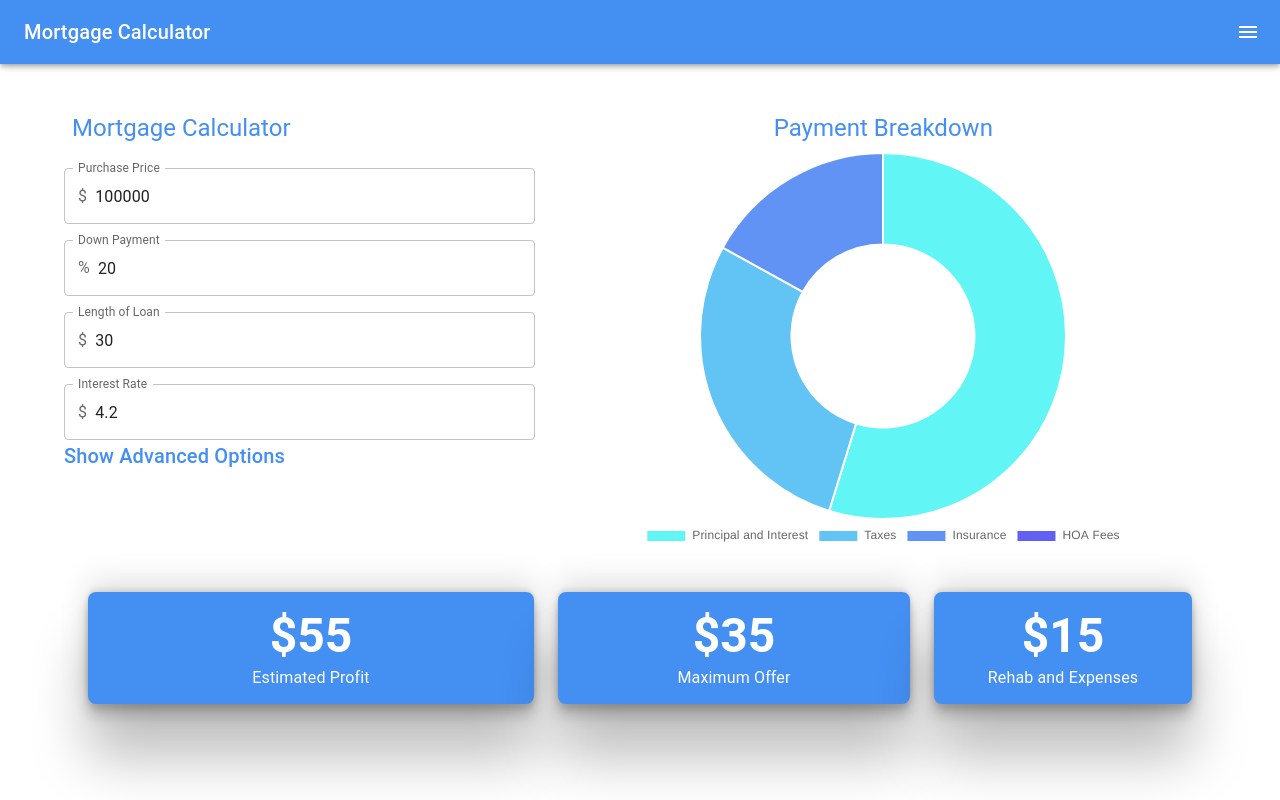
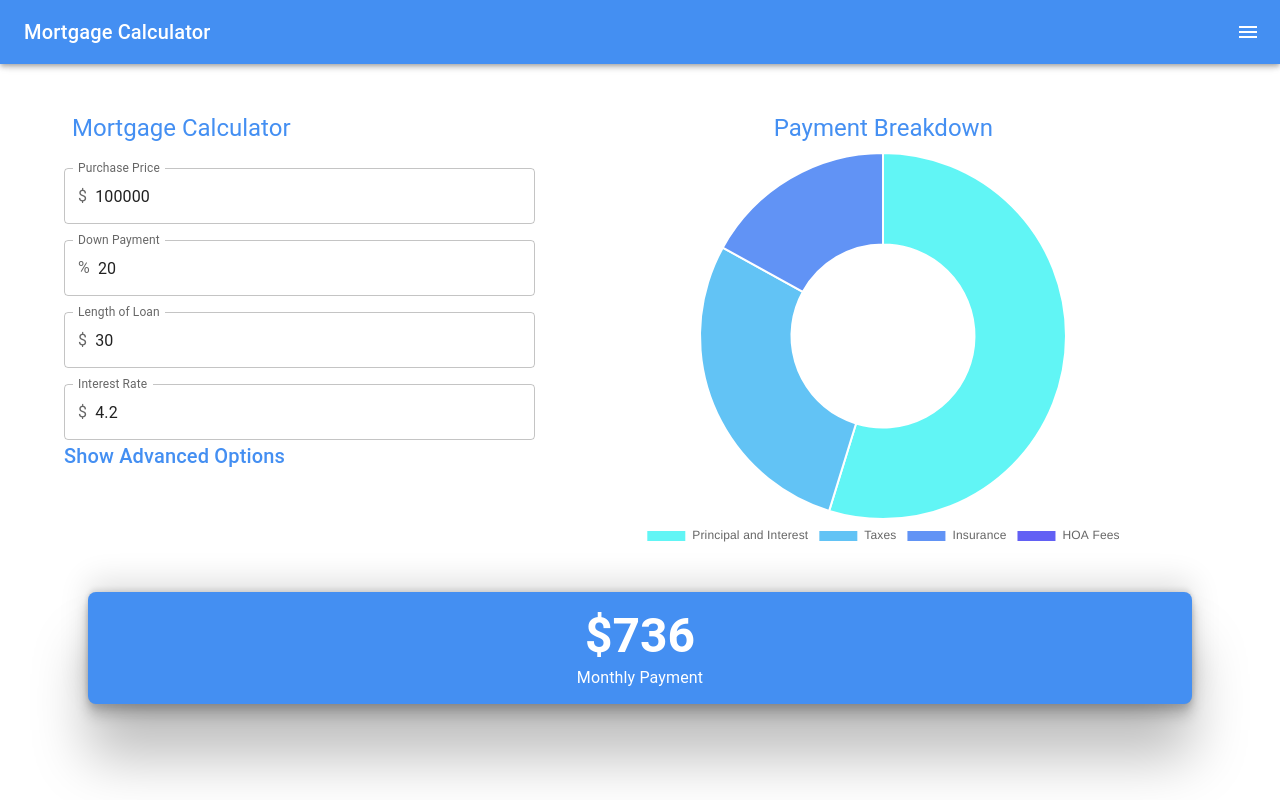
Before and after one commit to ryanevans253/react-calculators, a React (Create React App) app: page / in a window 1280 px wide. Built offline with nearby package versions, Linux system fonts and the light colour scheme.

Commit message:
updated mortgage calc

```diff
--- a/package.json
+++ b/package.json
@@ -14,7 +14,7 @@
     "react": "^17.0.2",
     "react-chartjs-2": "^4.0.1",
     "react-dom": "^17.0.2",
-    "react-scripts": "5.0.0",
+    "react-scripts": "^5.0.0",
     "web-vitals": "^2.1.4"
   },
   "scripts": {
--- a/src/Mortgage.js
+++ b/src/Mortgage.js
@@ -10,6 +10,8 @@ import Results from "./components/flipResults/FlipResults";
 function Mortgage() {
   const [purchasePrice, setPurchasePrice] = useState(100000);
   const [interestRate, setInterestRate] = useState(4.46);
+
+  //need to address a parsing issue with the decimal.
   const [downPayment, setDownPayment] = useState(20);
   const [loanLength, setLoanLength] = useState(30);
 
@@ -25,6 +27,7 @@ function Mortgage() {
   const [monthlyTaxes, setMonthlyTaxes] = useState(400);
   const [monthlyInsurance, setMonthlyInsurance] = useState(60);
   const [monthlyHOAFees, setMonthlyHOAFees] = useState(300);
+  const [totalMonthlyPayment, setTotalMonthlyPayment] = useState(0);
 
   //update monthly principal and interest
   useEffect(() => {
@@ -50,6 +53,22 @@ function Mortgage() {
   useEffect(() => {
     setMonthlyHOAFees(parseInt(yearlyHOA / 12));
   }, [yearlyHOA]);
+
+  useEffect(() => {
+    setTotalMonthlyPayment(
+      parseInt(
+        monthlyPrincipalAndInterest +
+          monthlyTaxes +
+          monthlyInsurance +
+          monthlyHOAFees
+      )
+    );
+  }, [
+    monthlyPrincipalAndInterest,
+    monthlyTaxes,
+    monthlyInsurance,
+    monthlyHOAFees,
+  ]);
 
   return (
     <div className="App">
@@ -91,15 +110,21 @@ function Mortgage() {
       <Container maxWidth="lg" sx={{ my: 5 }}>
         <Container>
           <Grid container spacing={3}>
-            <Grid item xs={12} sm={12} md={5}>
-              <Results name="Estimated Profit" header={55}></Results>
+            <Grid item xs={12} sm={12} md={12}>
+              <Results
+                name="Monthly Payment"
+                header={totalMonthlyPayment}
+              ></Results>
+            </Grid>
+            {/* <Grid item xs={12} sm={12} md={4}>
+              <Results name="Insurance" header={55}></Results>
             </Grid>
             <Grid item xs={12} sm={7} md={4}>
-              <Results name={"Maximum Offer"} header={35} />
+              <Results name={"Property Tax"} header={35} />
             </Grid>
-            <Grid item xs={12} sm={5} md={3}>
-              <Results name="Rehab and Expenses" header={15} />
-            </Grid>
+            <Grid item xs={12} sm={5} md={4}>
+              <Results name="HOA Fees" header={15} />
+            </Grid> */}
           </Grid>
         </Container>
       </Container>
--- a/src/components/flipResults/FlipResults.js
+++ b/src/components/flipResults/FlipResults.js
@@ -26,3 +26,5 @@ export default function Results(props) {
     </div>
   );
 }
+
+// backgroundColor: "#448FF2",
--- a/src/components/mortgageChart/MortgageChart.js
+++ b/src/components/mortgageChart/MortgageChart.js
@@ -6,6 +6,22 @@ export default function MortgageChart(props) {
   const options = {
     responsive: true,
     plugins: {
+      beforeDraw: function (chart) {
+        var width = chart.width,
+          height = chart.height,
+          ctx = chart.ctx;
+        ctx.restore();
+        var fontSize = (height / 160).toFixed(2);
+        ctx.font = fontSize + "em sans-serif";
+        ctx.textBaseline = "top";
+        var text = "text here",
+          textX = Math.round((width - ctx.measureText(text).width) / 2),
+          textY = height / 2;
+        ctx.fillText(text, textX, textY);
+        ctx.save();
+      },
+
+      //end of test plugin
       legend: {
         position: "bottom",
       },
@@ -43,7 +59,12 @@ export default function MortgageChart(props) {
 
   return (
     <div>
-      <Doughnut data={data} options={options} style={{ maxHeight: 400 }} />
+      <Doughnut
+        plugins={options.plugins}
+        data={data}
+        options={options}
+        style={{ maxHeight: 400 }}
+      />
     </div>
   );
 }
```
Also changed, not shown: 1 other file (tests, documents, lock files or other folders).
